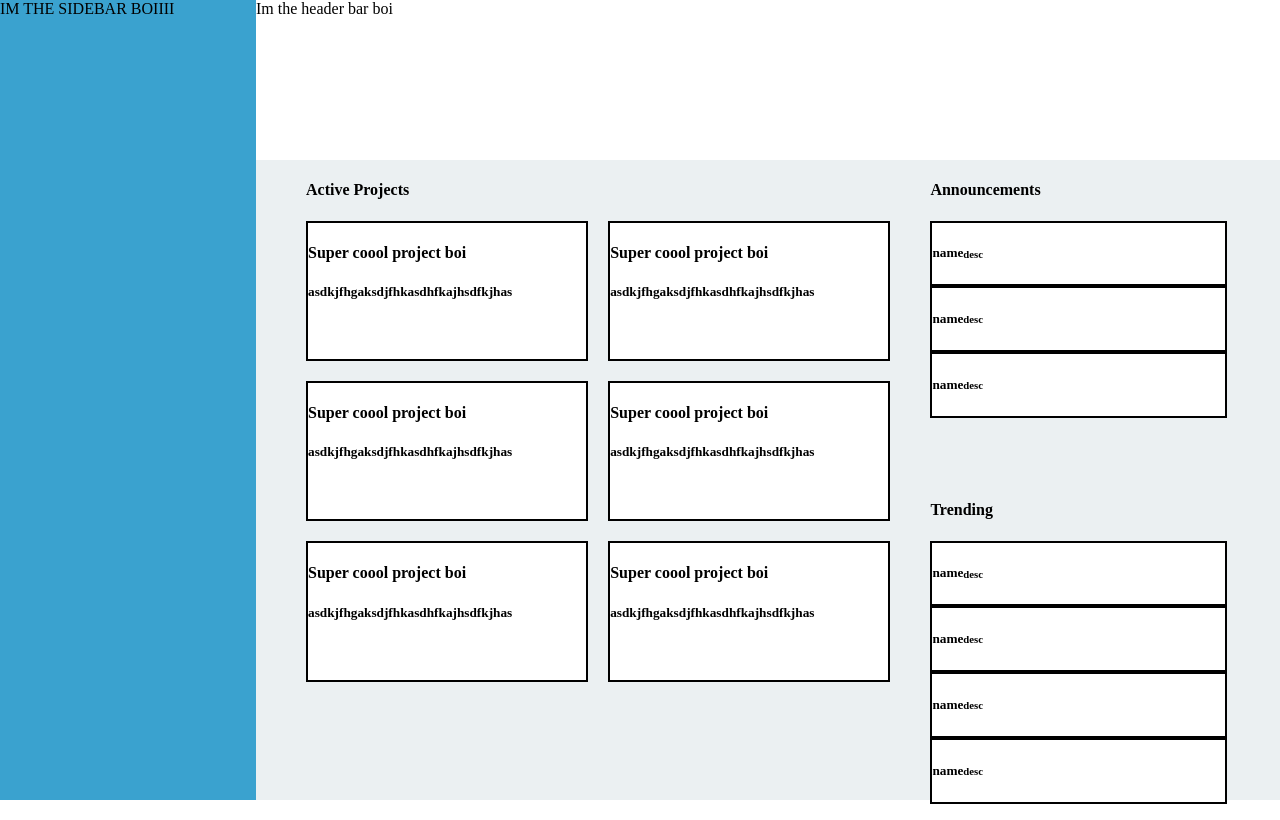
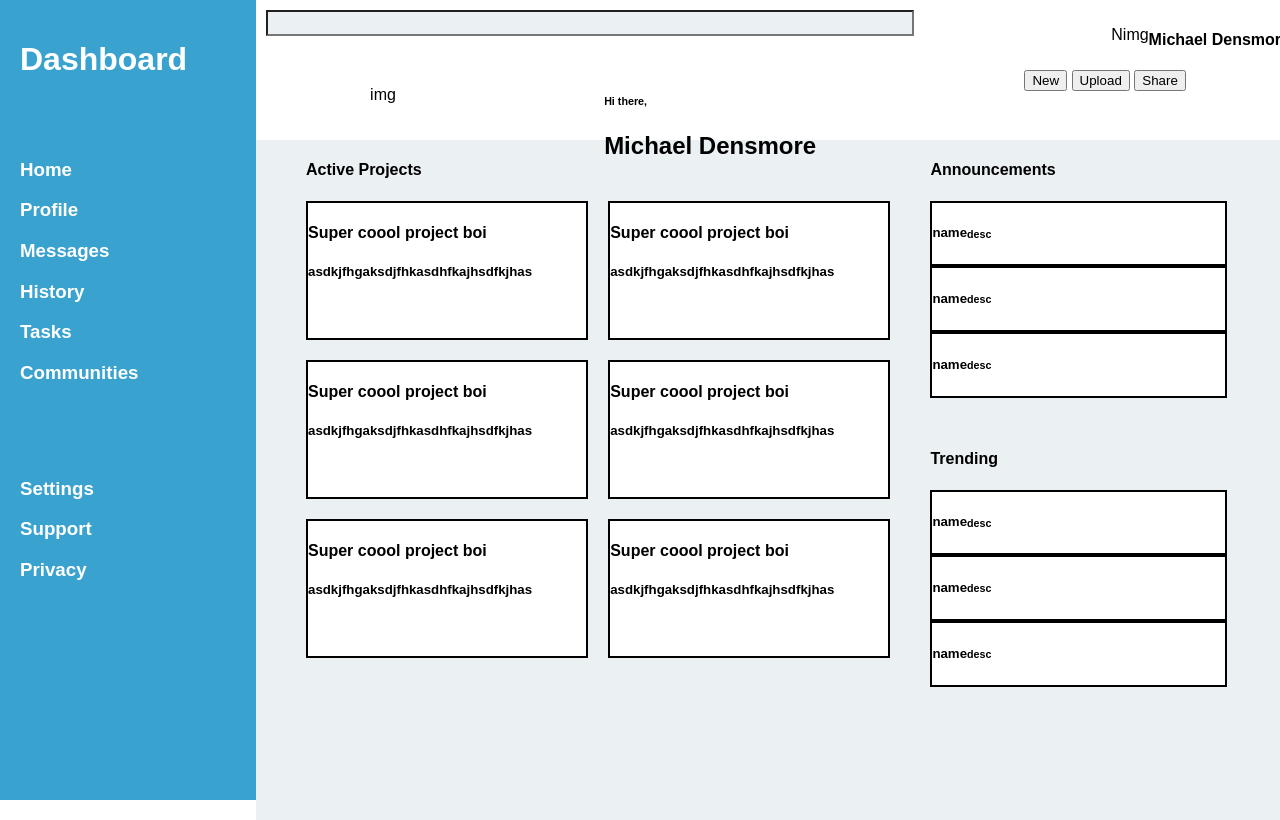
Before and after one commit to Inveron/admin-dashboard, a plain HTML site: page index.html in a window 1280 px wide. Drawn offline with Linux system fonts and the light colour scheme.

Commit message:
added content for sidebar and the header, still need to get them in the right places on the page and style them

```diff
--- a/index.html
+++ b/index.html
@@ -10,12 +10,49 @@
 <body>
     <div id="page-container">
         <div id="sidebar">
-            IM THE SIDEBAR BOIIII
+            <div id="links">
+                <h1>Dashboard</h1>
+                <ul>
+                    <li><h3>Home</h3></li>
+                    <li><h3>Profile</h3></li>
+                    <li><h3>Messages</h3></li>
+                    <li><h3>History</h3></li>
+                    <li><h3>Tasks</h3></li>
+                    <li><h3>Communities</h3></li>
+                </ul>
+
+                <ul>
+                    <li><h3>Settings</h3></li>
+                    <li><h3>Support</h3></li>
+                    <li><h3>Privacy</h3></li>
+                </ul>
+            </div>
         </div>
 
         <div id="main-content">
             <div id="header">
-                Im the header bar boi
+                <div id="searchbar">
+                    <input type="text" id="search">
+                    <div id="profile-info">
+                        <p>N</p>
+                        <p>img</p>
+                        <h4>Michael Densmore</h4>
+                    </div>
+
+                </div>
+                <div id="uploadbar">
+                    <p>img</p>
+                    <div>
+                        <h6>Hi there,</h6>
+                        <h2>Michael Densmore</h2>
+                    </div>
+
+                    <div>
+                        <button type="button">New</button>
+                        <button type="button">Upload</button>
+                        <button type="button">Share</button>
+                    </div>
+                </div>
             </div>
             <div id="body">
                 <div id="projects">
@@ -81,10 +118,6 @@
                             <h5>name</h5>
                             <h6>desc</h6>
                         </div>
-                        <div class="subcontent">
-                            <h5>name</h5>
-                            <h6>desc</h6>
-                        </div>
                     </div>
                 </div>
 
--- a/styles.css
+++ b/styles.css
@@ -1,5 +1,5 @@
 * {
-
+    font-family: 'Arial', 'Courier New';
 }
 
 body {
@@ -18,23 +18,59 @@ body {
     width: 20vw;
     height: 100vh;
     background-color: #3aa2cf;
+    color: white;
+    display: inline-block;
+}
+
+#profile-info {
+    display: flex;
+    flex-direction: row;
+
 }
 
 #main-content {
-    width: 75vw height: 100vh;
+    width: 75vw;
+    height: 100vh;
 }
 
 #header {
-    height: 20%;
+    height: 15%;
     width: 80vw;
+    padding: 10px;
+    display: grid;
+    grid-template-rows: 50% 50%;
+
 
 }
 
+#searchbar {
+    display: flex;
+    flex-direction: column;
+    flex-wrap: wrap;
+    justify-content: flex-start;
+    align-content: space-between;
+
+}
+
+#uploadbar {
+    display: flex;
+    flex-direction: row;
+    justify-content: space-around;
+}
+
+input {
+    width: 40rem;
+    height: 20px;
+    background-color: #ebf0f2;
+    display: flex;
+    justify-content: flex-start;
+}
+
 #body {
-    height: 80vh;
+    height: 85vh;
     width: 80vw;
     display: grid;
-    grid-template-rows: repeat(2, 50%);
+    grid-template-rows: repeat(2, 42.5%);
     grid-template-columns: repeat(3, 30%);
     background-color: #ebf0f2;
 
@@ -83,11 +119,11 @@ body {
 
 .subcontent {
     display: flex;
-    flex-flow: row wrap-reverse;
+
 
 
     border: 2px solid black;
-    height: 10%;
+    height: 5%;
 }
 
 #subannounce {
@@ -101,6 +137,7 @@ body {
     background-color: white;
     width: 120%;
 
+
 }
 
 h6 h5 h4 {
@@ -108,3 +145,10 @@ h6 h5 h4 {
     padding: 0;
 
 }
+
+ul,
+h1 {
+    padding-inline-start: 0;
+    list-style-type: none;
+    padding: 20px;
+}
```
